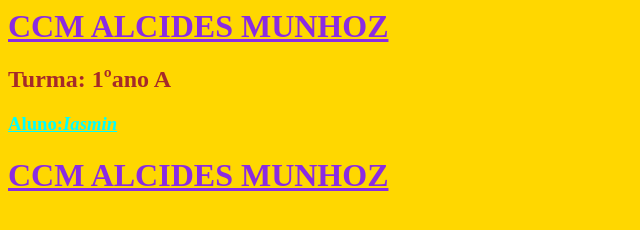
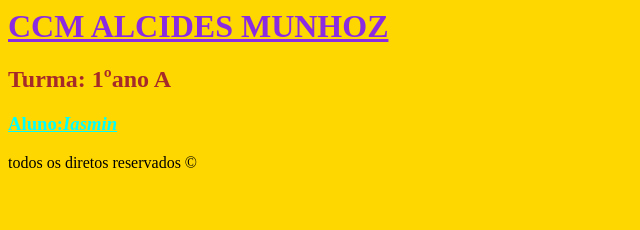
Before and after one commit to iasmin-natulini/teste-iasmin, a plain HTML site: page index.html in a window 1280 px wide. Shown: the whole page, without its empty margins (0-640 px from the left). Drawn offline with Linux system fonts and the light colour scheme.

Commit message:
tete iasmin

```diff
--- a/index.html
+++ b/index.html
@@ -5,7 +5,10 @@
 <h3> Aluno:<i>Iasmin</i> </h3>
 <body>
     <header>
-        <h1><u>CCM ALCIDES MUNHOZ</u></h1>
+
     </header>
 
+    <footer>
+        <p>todos os diretos reservados &copy;</p>
+    </footer>
 </body>
```
